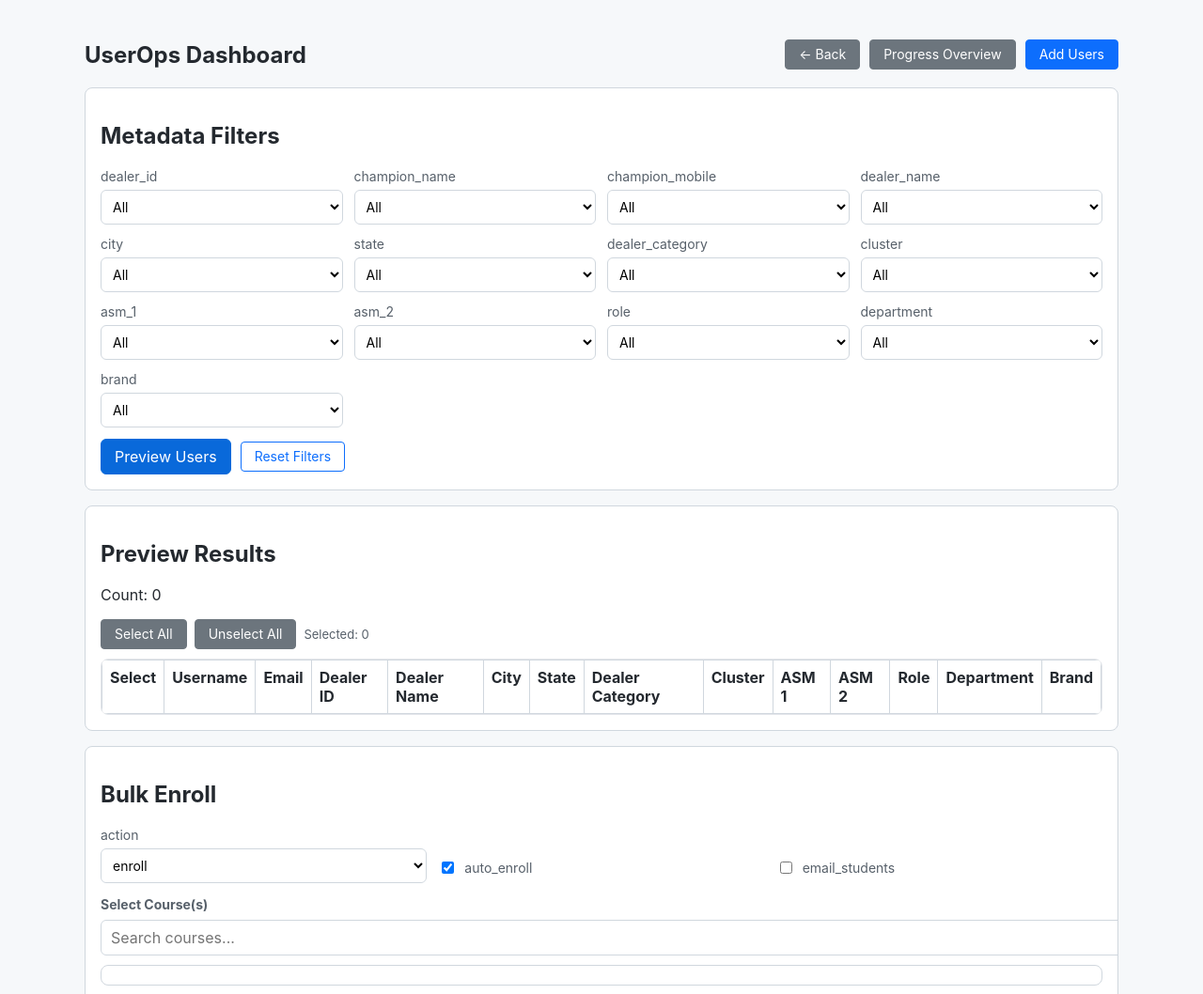
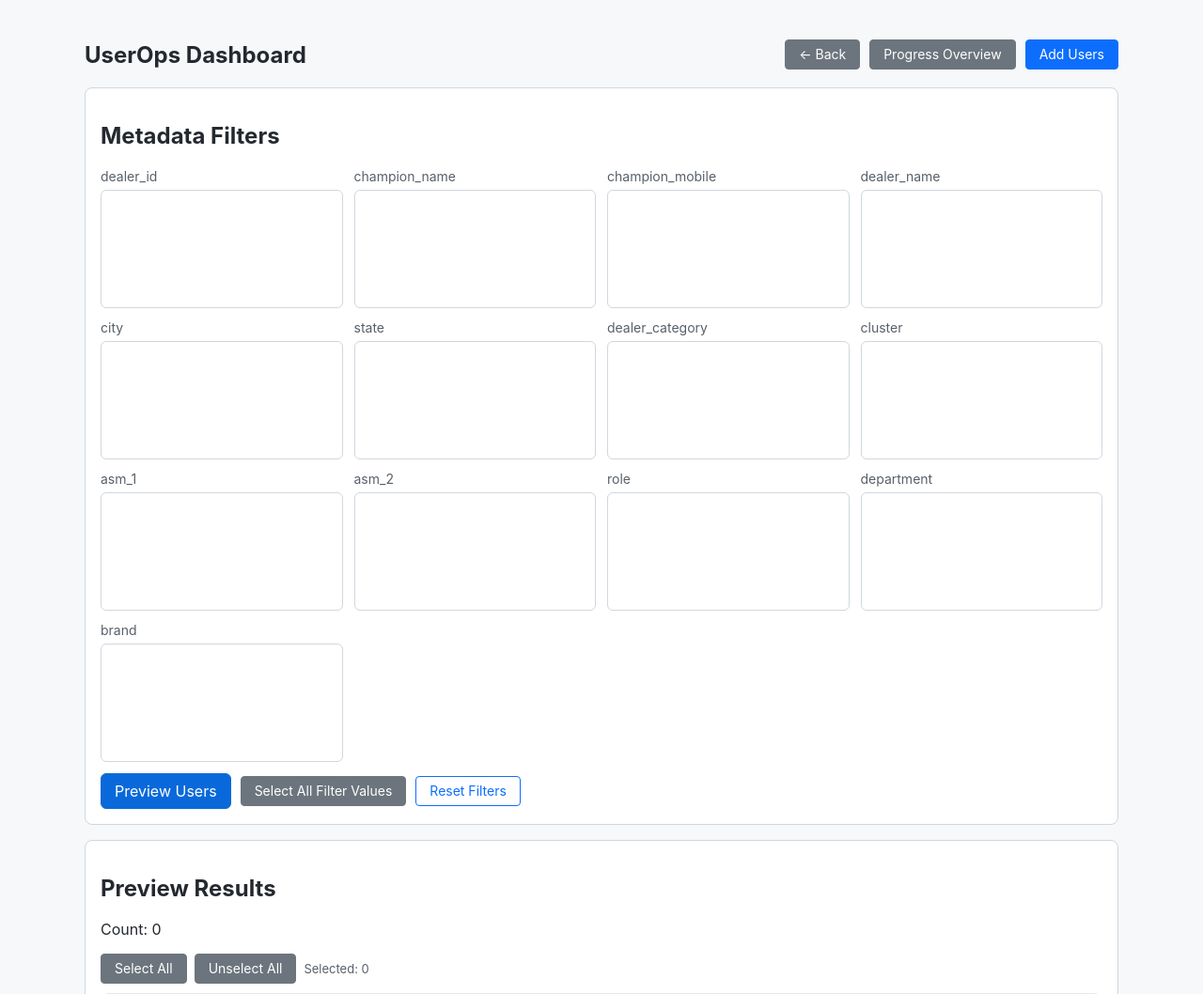
Before and after one commit to ac-2025-sep/lms-batch-enrollment, a Django app: template userops/templates/userops/dashboard.html in a window 1280 px wide. Shown: the top 1058 px of the page at 94% size. Run offline with Django 3.2, Linux system fonts and the light colour scheme; the template is opened without the code that fills it, so the values that code supplies are empty; some libraries are stand-ins or nearby versions.

Commit message:
Fix multi-filter preview error and add select-all filters

```diff
--- a/userops/static/userops/dashboard.js
+++ b/userops/static/userops/dashboard.js
@@ -32,6 +32,7 @@
   ];
 
   const selectedIdentifiers = new Set();
+  const tomSelectByKey = new Map();
 
   function getCookie(name) {
     const prefix = `${name}=`;
@@ -74,13 +75,38 @@
 
   function collectFilters() {
     const filters = {};
-    for (const key of FILTER_KEYS) {
-      const value = document.getElementById(`filter-${key}`).value.trim();
-      if (value) {
-        filters[key] = value;
+    document.querySelectorAll("select.meta-filter").forEach((select) => {
+      const key = select.id.replace("filter-", "");
+      const values = Array.from(select.selectedOptions)
+        .map((option) => option.value.trim())
+        .filter(Boolean);
+
+      if (values.length > 0) {
+        filters[key] = values;
       }
+    });
+    return filters;
+  }
+
+  function initializeTomSelect(select, key) {
+    const existingInstance = tomSelectByKey.get(key);
+    if (existingInstance) {
+      existingInstance.destroy();
+      tomSelectByKey.delete(key);
     }
-    return filters;
+
+    if (typeof TomSelect === "undefined") {
+      return;
+    }
+
+    const instance = new TomSelect(select, {
+      plugins: ["remove_button"],
+      persist: false,
+      create: false,
+      closeAfterSelect: false,
+      maxOptions: null,
+    });
+    tomSelectByKey.set(key, instance);
   }
 
   function clearStatus() {
@@ -288,7 +314,7 @@
       if (!select) {
         continue;
       }
-      select.innerHTML = '<option value="">All</option>';
+      select.innerHTML = "";
       const values = Array.isArray(choices[key]) ? choices[key] : [];
       for (const value of values) {
         const option = document.createElement("option");
@@ -296,6 +322,8 @@
         option.textContent = value;
         select.appendChild(option);
       }
+
+      initializeTomSelect(select, key);
     }
   }
 
@@ -354,7 +382,10 @@
       return `400 Bad Request: ${error.detail}`;
     }
     if (error && error.detail) {
-      return `Request failed: ${error.detail}`;
+      return `Request failed: ${typeof error.detail === "string" ? error.detail : JSON.stringify(error.detail)}`;
+    }
+    if (error && error.message) {
+      return `Unexpected error while processing request: ${error.message}`;
     }
     return "Unexpected error while processing request.";
   }
@@ -422,11 +453,40 @@
     clearSelectionState();
   }
 
+
+  function handleSelectAllFilters() {
+    for (const key of FILTER_KEYS) {
+      const select = document.getElementById(`filter-${key}`);
+      if (!select) {
+        continue;
+      }
+
+      const allValues = Array.from(select.options).map((option) => option.value);
+      const instance = tomSelectByKey.get(key);
+      if (instance) {
+        instance.setValue(allValues, true);
+      } else {
+        for (const option of select.options) {
+          option.selected = true;
+        }
+      }
+      select.dispatchEvent(new Event("change", { bubbles: true }));
+    }
+  }
+
   function handleResetFilters() {
     for (const key of FILTER_KEYS) {
+      const instance = tomSelectByKey.get(key);
       const select = document.getElementById(`filter-${key}`);
+      if (instance) {
+        instance.clear(true);
+      } else if (select) {
+        for (const option of select.options) {
+          option.selected = false;
+        }
+      }
       if (select) {
-        select.value = "";
+        select.dispatchEvent(new Event("change", { bubbles: true }));
       }
     }
     resetPreviewResults();
@@ -494,6 +554,7 @@
     }
     document.getElementById("preview-btn").addEventListener("click", handlePreview);
     document.getElementById("execute-btn").addEventListener("click", handleExecute);
+    document.getElementById("selectAllFiltersBtn").addEventListener("click", handleSelectAllFilters);
     document.getElementById("resetFiltersBtn").addEventListener("click", handleResetFilters);
     document.getElementById("selectAllBtn").addEventListener("click", handleSelectAll);
     document.getElementById("unselectAllBtn").addEventListener("click", handleUnselectAll);
--- a/userops/templates/userops/dashboard.html
+++ b/userops/templates/userops/dashboard.html
@@ -6,6 +6,8 @@
   <meta name="viewport" content="width=device-width, initial-scale=1.0">
   <title>UserOps Dashboard</title>
   <link rel="stylesheet" href="{% static 'userops/dashboard.css' %}">
+  <link href="https://cdn.jsdelivr.net/npm/tom-select@2.5.2/dist/css/tom-select.css" rel="stylesheet">
+  <script src="https://cdn.jsdelivr.net/npm/tom-select@2.5.2/dist/js/tom-select.complete.min.js"></script>
   <script src="{% static 'userops/dashboard.js' %}" defer></script>
 </head>
 <body>
@@ -29,22 +31,23 @@
     <section class="card">
       <h2>Metadata Filters</h2>
       <div class="grid">
-        <label>dealer_id <select id="filter-dealer_id"><option value="">All</option></select></label>
-        <label>champion_name <select id="filter-champion_name"><option value="">All</option></select></label>
-        <label>champion_mobile <select id="filter-champion_mobile"><option value="">All</option></select></label>
-        <label>dealer_name <select id="filter-dealer_name"><option value="">All</option></select></label>
-        <label>city <select id="filter-city"><option value="">All</option></select></label>
-        <label>state <select id="filter-state"><option value="">All</option></select></label>
-        <label>dealer_category <select id="filter-dealer_category"><option value="">All</option></select></label>
-        <label>cluster <select id="filter-cluster"><option value="">All</option></select></label>
-        <label>asm_1 <select id="filter-asm_1"><option value="">All</option></select></label>
-        <label>asm_2 <select id="filter-asm_2"><option value="">All</option></select></label>
-        <label>role <select id="filter-role"><option value="">All</option></select></label>
-        <label>department <select id="filter-department"><option value="">All</option></select></label>
-        <label>brand <select id="filter-brand"><option value="">All</option></select></label>
+        <label>dealer_id <select id="filter-dealer_id" class="meta-filter" multiple size="6"></select></label>
+        <label>champion_name <select id="filter-champion_name" class="meta-filter" multiple size="6"></select></label>
+        <label>champion_mobile <select id="filter-champion_mobile" class="meta-filter" multiple size="6"></select></label>
+        <label>dealer_name <select id="filter-dealer_name" class="meta-filter" multiple size="6"></select></label>
+        <label>city <select id="filter-city" class="meta-filter" multiple size="6"></select></label>
+        <label>state <select id="filter-state" class="meta-filter" multiple size="6"></select></label>
+        <label>dealer_category <select id="filter-dealer_category" class="meta-filter" multiple size="6"></select></label>
+        <label>cluster <select id="filter-cluster" class="meta-filter" multiple size="6"></select></label>
+        <label>asm_1 <select id="filter-asm_1" class="meta-filter" multiple size="6"></select></label>
+        <label>asm_2 <select id="filter-asm_2" class="meta-filter" multiple size="6"></select></label>
+        <label>role <select id="filter-role" class="meta-filter" multiple size="6"></select></label>
+        <label>department <select id="filter-department" class="meta-filter" multiple size="6"></select></label>
+        <label>brand <select id="filter-brand" class="meta-filter" multiple size="6"></select></label>
       </div>
       <div class="filter-actions">
         <button id="preview-btn" type="button">Preview Users</button>
+        <button id="selectAllFiltersBtn" type="button" class="admin-btn secondary-btn">Select All Filter Values</button>
         <button id="resetFiltersBtn" type="button" class="admin-btn outline-btn">Reset Filters</button>
       </div>
     </section>
```
Also changed, not shown: userops/api/serializers.py (+41 -18 lines), userops/services/meta_filter.py (+8 -6 lines), README.md.
